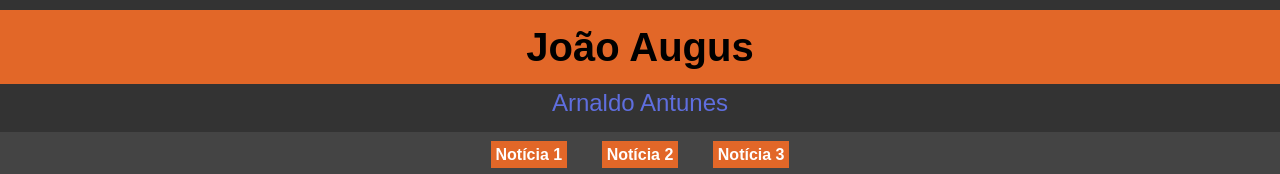
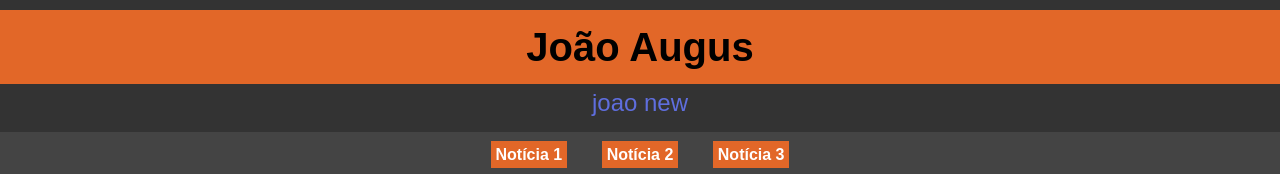
Before and after one commit to JJjhonso/teste44, a plain HTML site: page index.html in a window 1280 px wide. Shown: the top 174 px of the page. Drawn offline with Linux system fonts and the light colour scheme.

Commit message:
troca nome
estava errado

```diff
--- a/index.html
+++ b/index.html
@@ -11,7 +11,7 @@
 <body>
     <header>
         <h1>João Augus</h1>
-        <h3>Arnaldo Antunes</h3>
+        <h3>joao new<h3>
     </header>
 
     <nav>
```
